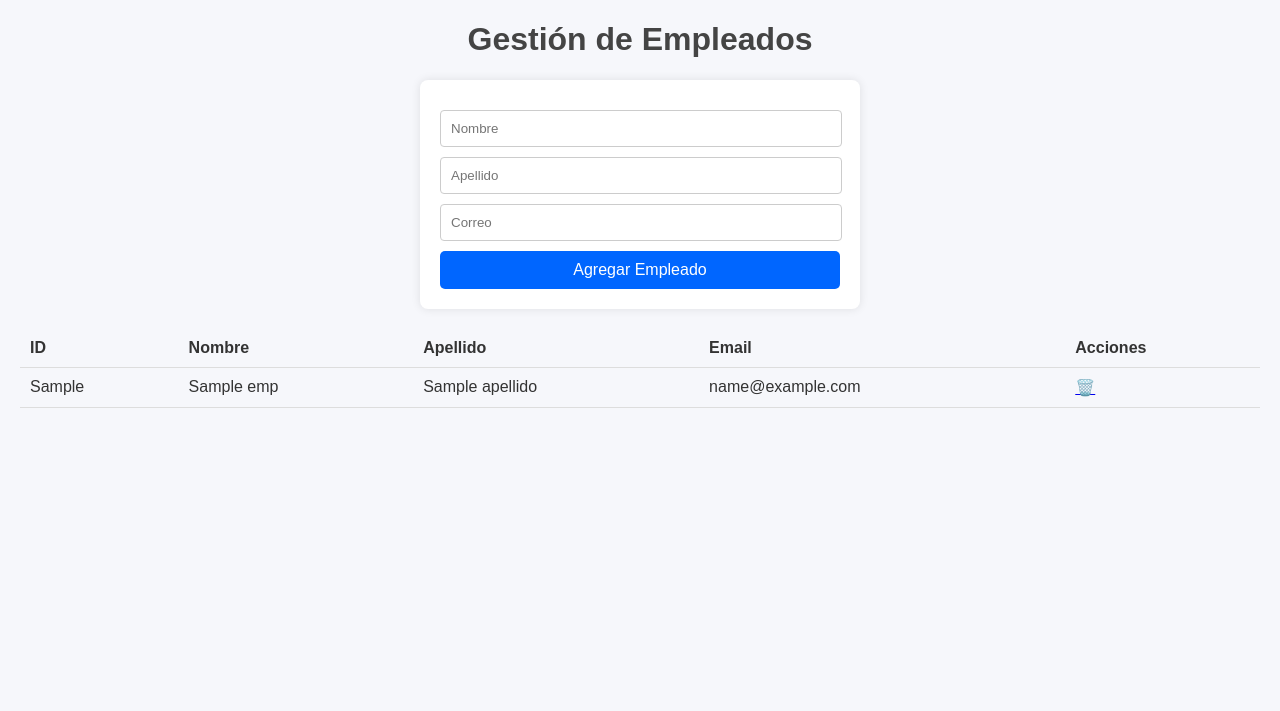
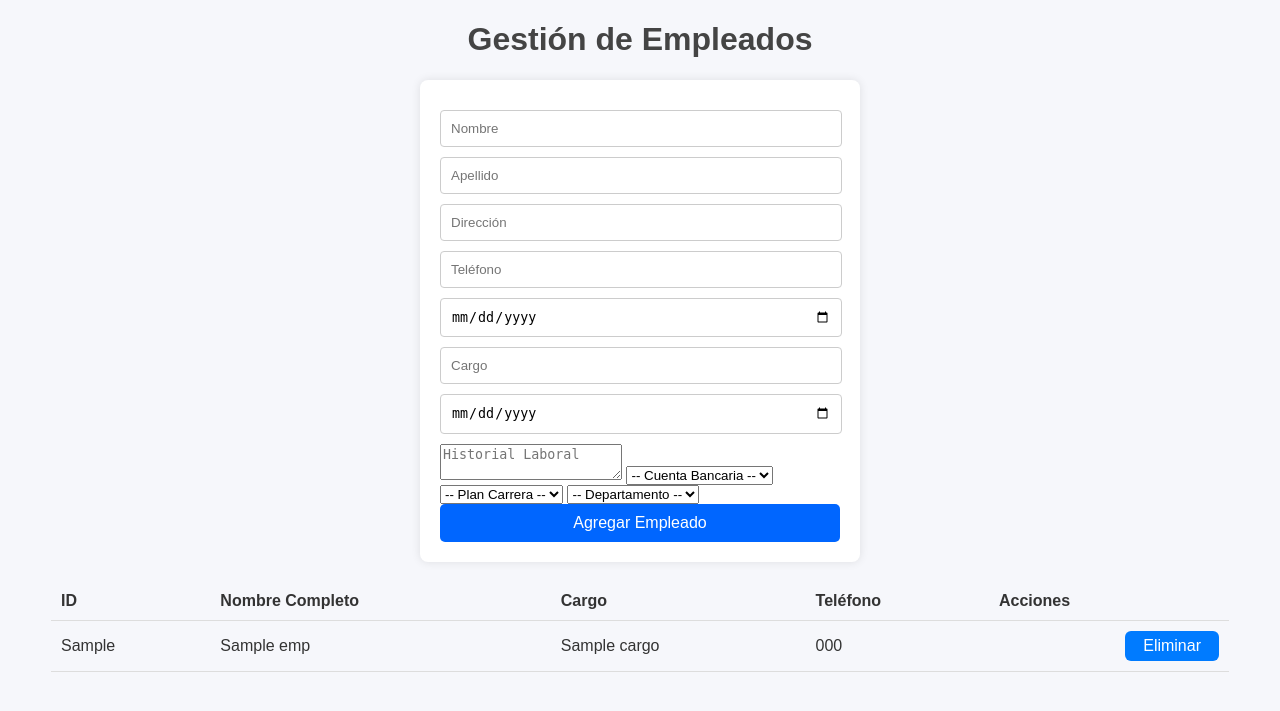
Before and after one commit to davidcllm/basesDeDatosRRHH, a Flask app: template frontend/templates/empleados.html in a window 1280 px wide. Shown: the part 58-769 px from the top of the page. Run offline with Flask 3, Linux system fonts and the light colour scheme; the template is opened without the code that fills it: most values are stand-ins (such as "Sample title", 1, 10 or a date in 2020); parts of the project's set-up code (start-up, migrations or seed data) failed here and were passed over.

Commit message:
Empleados_v1
vista empleados, cambios por hacer:
- despliegue de registros al cargar (cargan al agregar un registro)
- agregar columnas faltantes
- agregar acción de "editar"

```diff
--- a/frontend/templates/empleados.html
+++ b/frontend/templates/empleados.html
@@ -6,27 +6,71 @@
   <form action="{{ url_for('empleados.agregar_empleado') }}" method="POST">
     <input type="text" name="nombre" placeholder="Nombre" required>
     <input type="text" name="apellido" placeholder="Apellido" required>
-    <input type="email" name="email" placeholder="Correo" required>
+    <input type="text" name="direccion" placeholder="Dirección" required>
+    <input type="text" name="telefono" placeholder="Teléfono" required>
+    <input type="date" name="fecha_nacimiento" placeholder="Fecha Nacimiento" required>
+    <input type="text" name="cargo" placeholder="Cargo" required>
+    <input type="date" name="fecha_contratacion" placeholder="Fecha Contratación">
+    <textarea name="historial_laboral" placeholder="Historial Laboral"></textarea>
+
+    <!-- Dropdowns for foreign keys -->
+    <select name="id_cuenta_bancaria" required>
+      <option value="">-- Cuenta Bancaria --</option>
+      <option value="1">Cuenta 1</option>
+      <option value="2">Cuenta 2</option>
+      <option value="3">Cuenta 3</option>
+    </select>
+
+    <select name="id_plan_carrera" required>
+      <option value="">-- Plan Carrera --</option>
+      <option value="1">Junior Developer</option>
+      <option value="2">Manager</option>
+      <option value="3">Analyst</option>
+    </select>
+
+    <select name="id_departamento" required>
+      <option value="">-- Departamento --</option>
+      <option value="1">IT</option>
+      <option value="2">HR</option>
+      <option value="3">Finance</option>
+    </select>
+
     <button type="submit">Agregar Empleado</button>
   </form>
 </div>
 
-<table>
+<table class="table" style="width:95%;margin:20px auto;">
+  <thead>
     <tr>
       <th>ID</th>
-    <th>Nombre</th>
-    <th>Apellido</th>
-    <th>Email</th>
+      <th>Nombre Completo</th>
+      <th>Cargo</th>
+      <th>Teléfono</th>
       <th>Acciones</th>
     </tr>
+  </thead>
+
+  <tbody>
   {% for e in empleados %}
+  <tr id="row-{{ e.id_empleado }}">
+    <td>{{ e.id_empleado }}</td>
+    <td>{{ e.nombre_completo }}</td>
+    <td>{{ e.cargo }}</td>
+    <td>{{ e.telefono }}</td>
+
+    <td style="width:220px;">
+      <div style="display:flex;gap:8px;justify-content:flex-end;align-items:center;">
+      <form action="{{ url_for('empleados.eliminar_empleado', id=e.id_empleado) }}" method="POST" style="margin:0;">
+      <button type="submit" class="btn btn-primary" style="background:#007bff;border-color:#007bff;padding:6px 18px;border-radius:6px;color:#fff;" onclick="return confirm('Eliminar nómina?')">Eliminar</button>
+
+      </div>
+    </td>
+  </tr>
+  {% else %}
       <tr>
-    <td>{{ e.id_empleado }}</td>
-    <td>{{ e.nombre }}</td>
-    <td>{{ e.apellido }}</td>
-    <td>{{ e.email }}</td>
-    <td><a href="{{ url_for('empleados.eliminar_empleado', id=e.id_empleado) }}">🗑️</a></td>
+        <td colspan="5" style="text-align:center;">No hay empleados registrados.</td>
       </tr>
   {% endfor %}
+  </tbody>
 </table>
 {% endblock %}
```
Also changed, not shown: backend/routes/empleados.py (+43 -9 lines), 1 other file. Lines whose indentation alone changed are shown as unchanged.
